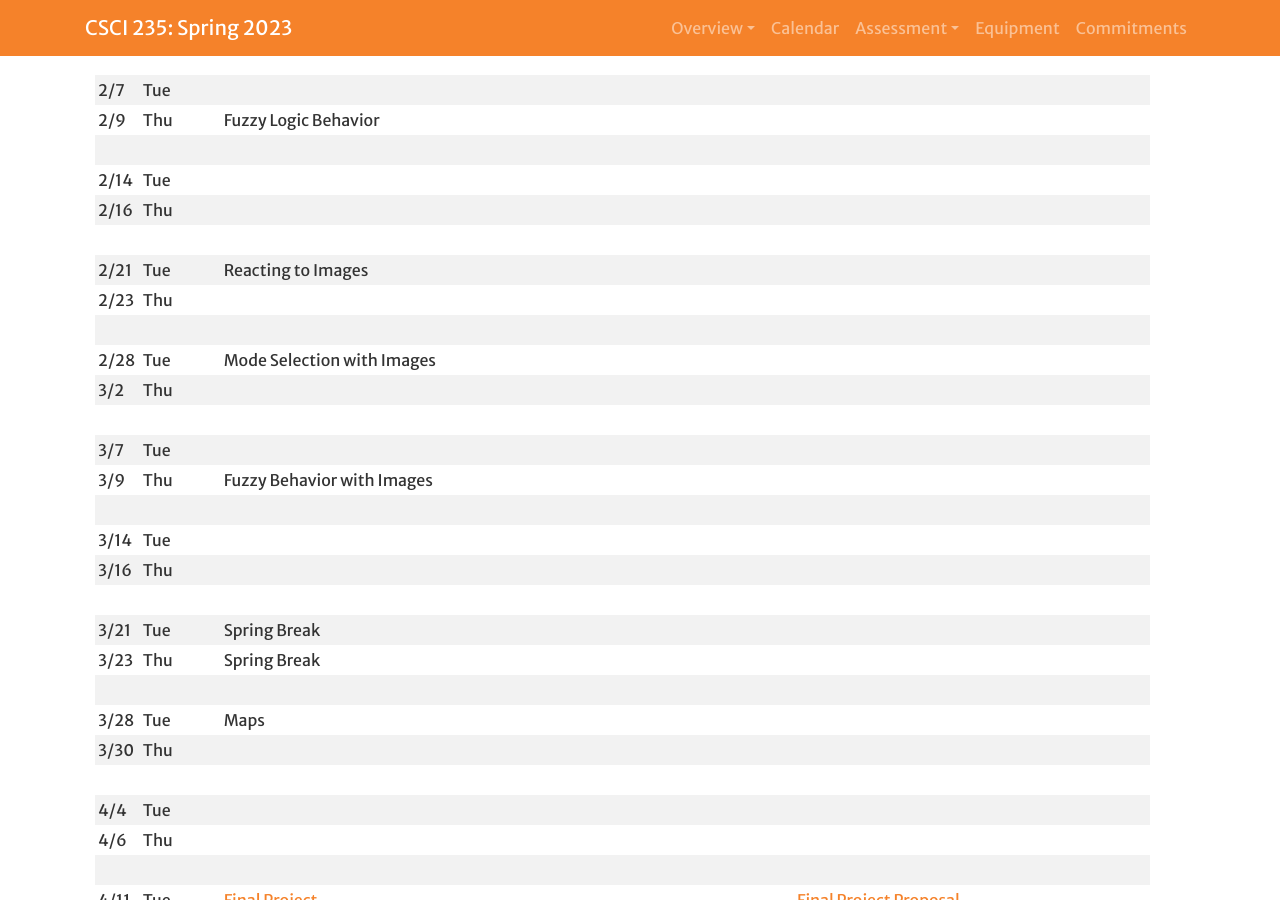
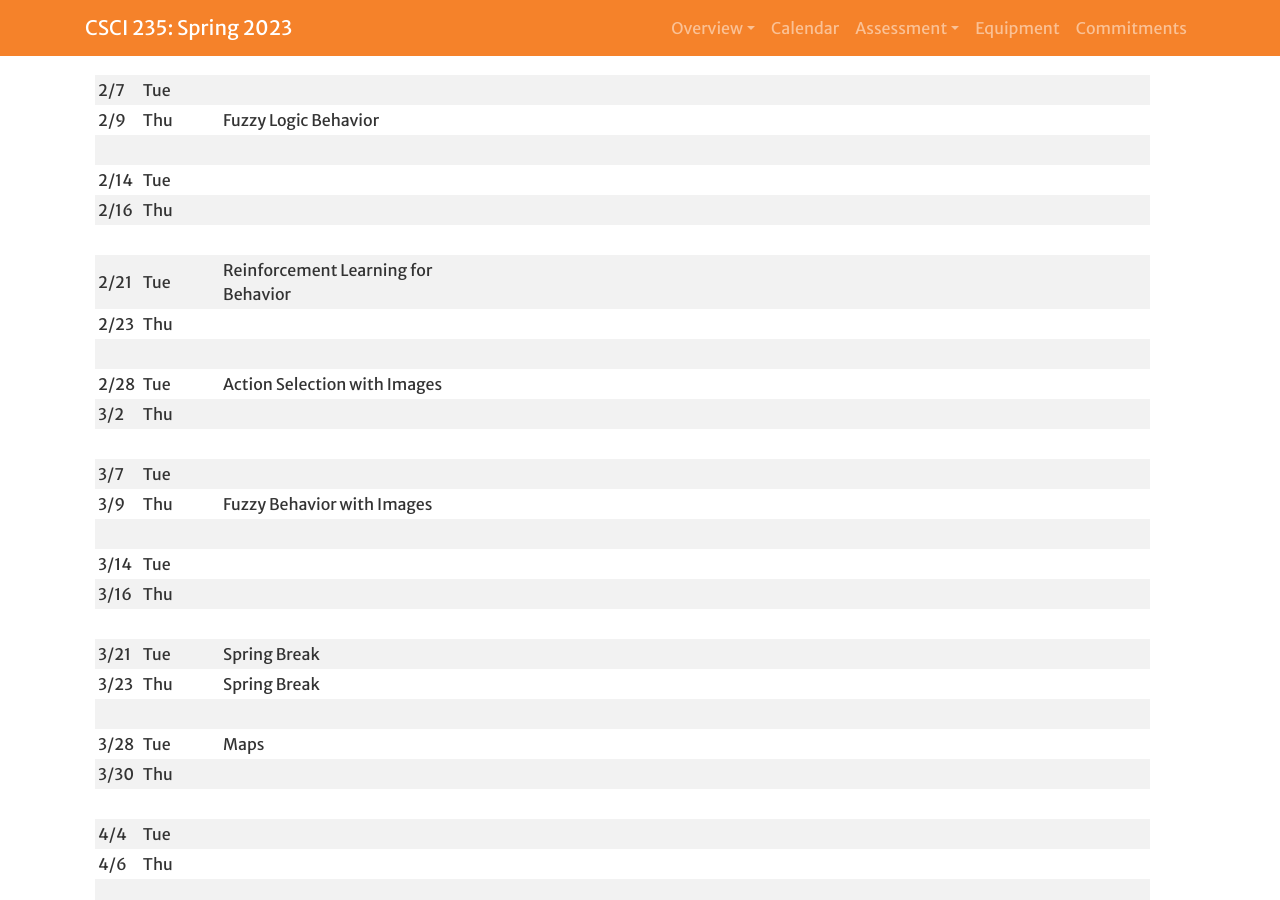
Before and after one commit to Hendrix-CS/csci235, a Jekyll site: the page built from index.md, in a window 1280 px wide and 900 px high, scrolled down 1665 px. Built offline with Jekyll 4.4.1, drawn with Linux system fonts in a browser that asks for light colours; a script that is not in the unit is left out; our own code applies the rules of GitHub Pages for plain Markdown files.

Commit message:
Moved reading. Updated syllabus.

```diff
--- a/index.md
+++ b/index.md
@@ -53,10 +53,10 @@ Upon completing this course, our goal is for you to be able to:
 | 2/14 | Tue |  |  |  |  |
 | 2/16 | Thu |  |  |  |  |
 |      |
-| 2/21 | Tue | Reacting to Images |  |  |  |
+| 2/21 | Tue | Reinforcement Learning for Behavior |  |  |  |
 | 2/23 | Thu | |  |  |  |
 |      |
-| 2/28 | Tue | Mode Selection with Images |  |   |  |
+| 2/28 | Tue | Action Selection with Images |  |   |  |
 | 3/2  | Thu | |  |  |  |
 |      |
 | 3/7  | Tue |  |  |  | |
```
